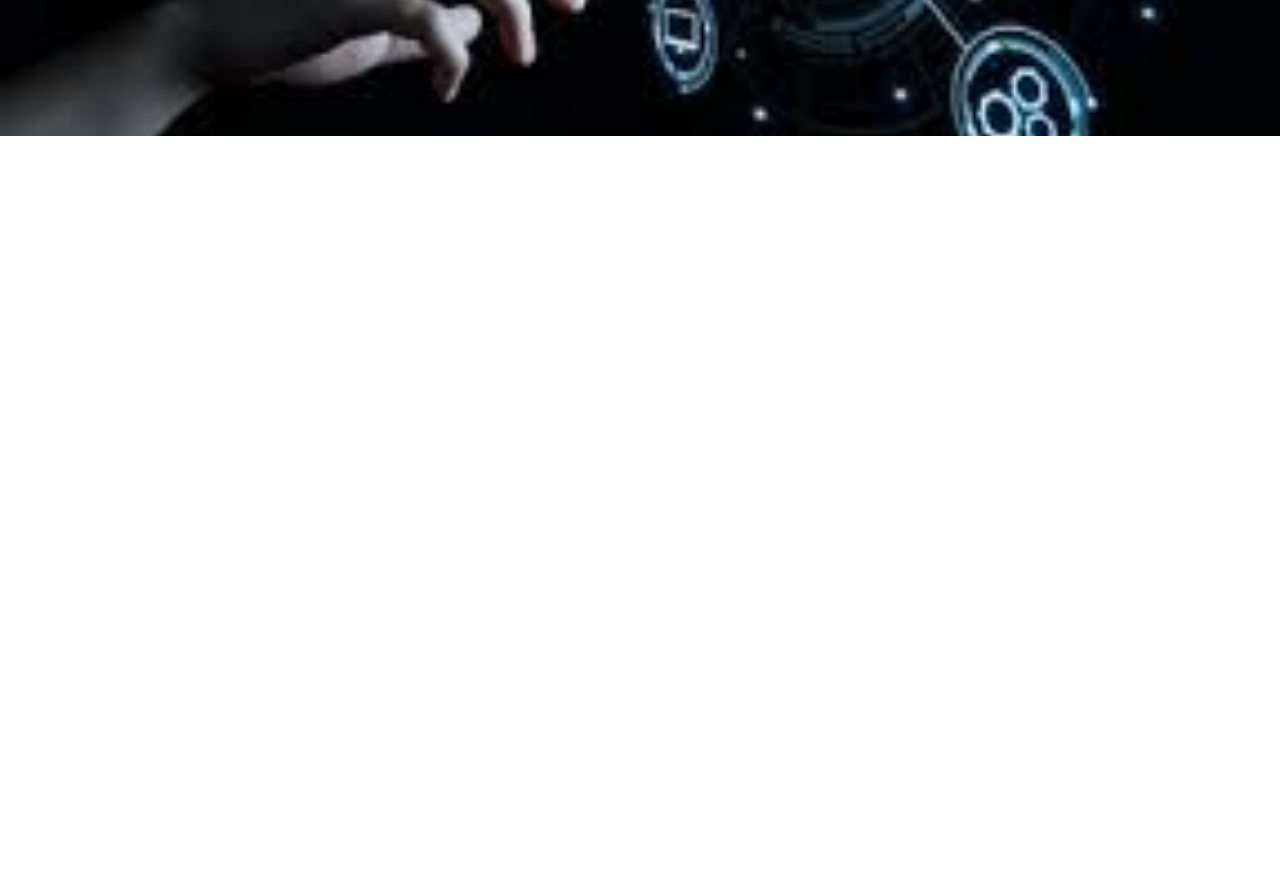
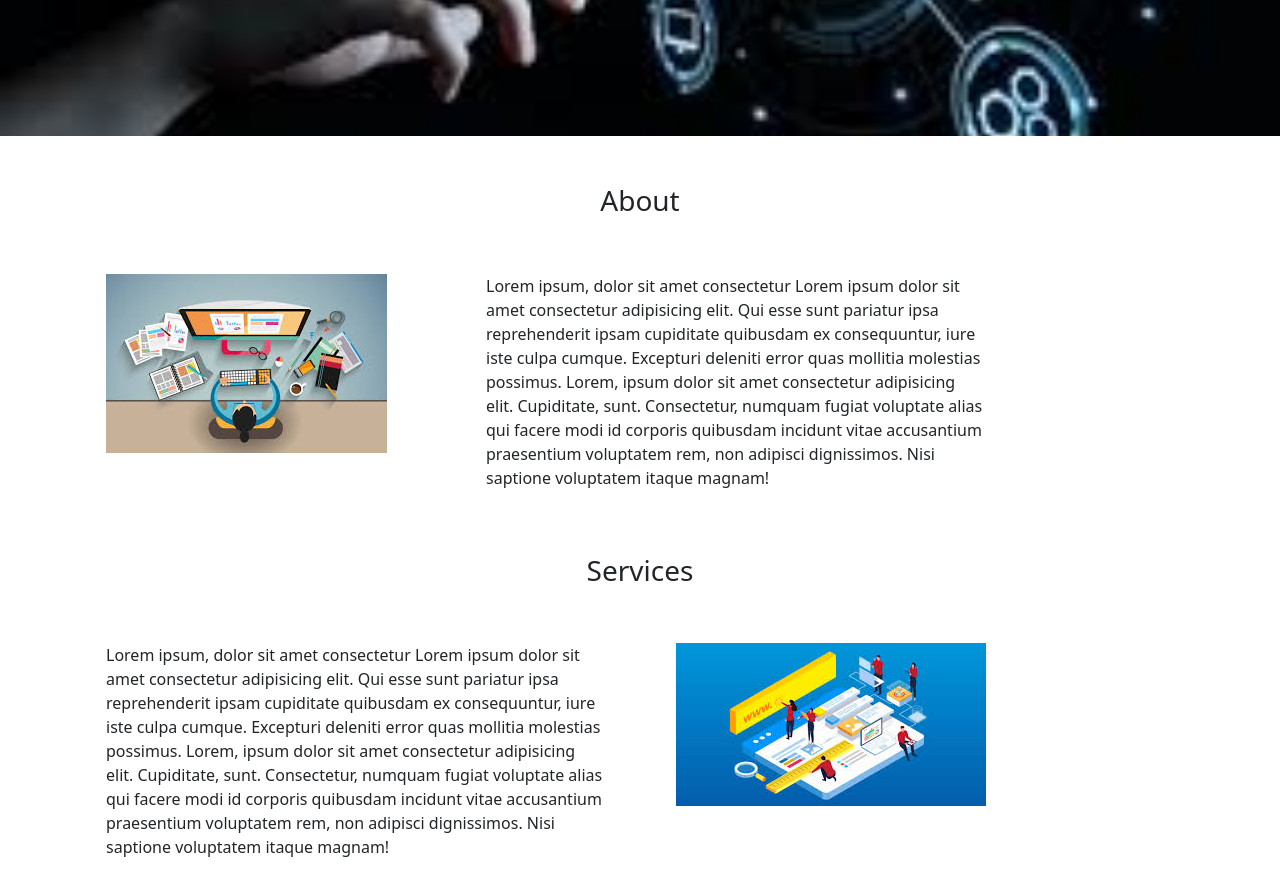
Before and after one commit to Paulson05/bootstrap, a plain HTML site: page index.html in a window 1280 px wide. Shown: the part 420-1295 px from the top of the page. Before the commit the page ends 800 px from the top, so only its background shows below. Drawn offline with nearby package versions, Linux system fonts and the light colour scheme.

Commit message:
about and services page

```diff
--- a/index.html
+++ b/index.html
@@ -57,7 +57,37 @@
           </div>
       </div>
 
+         <div class="container">
+             <h3 class="text-center p-5">About</h3>
+             <div class="row ">
+                   <div class="col-md-4 ">
+                       <div class="container">
+                        <img src="images\web dev.jpg" alt="">
+                       </div>
+                   </div>
+                   <div class="col-xs-4 col-md-6 ">
+                    <div class="container">
+                        <p>Lorem ipsum, dolor sit amet consectetur Lorem ipsum dolor sit amet consectetur adipisicing elit. Qui esse sunt pariatur ipsa reprehenderit ipsam cupiditate quibusdam ex consequuntur, iure iste culpa cumque. Excepturi deleniti error quas mollitia molestias possimus. Lorem, ipsum dolor sit amet consectetur adipisicing elit. Cupiditate, sunt. Consectetur, numquam fugiat voluptate alias qui facere modi id corporis quibusdam incidunt vitae accusantium praesentium voluptatem rem, non adipisci dignissimos. Nisi saptione voluptatem itaque magnam!</p>
+                    </div>
+                </div>
+             </div>
+         </div>
+         <div class="container">
+            <h3 class="text-center p-5">Services</h3>
+            <div class="row ">
+                  <div class="col-sx-4 col-md-6 ">
+                   <div class="container">
+                    <p>Lorem ipsum, dolor sit amet consectetur Lorem ipsum dolor sit amet consectetur adipisicing elit. Qui esse sunt pariatur ipsa reprehenderit ipsam cupiditate quibusdam ex consequuntur, iure iste culpa cumque. Excepturi deleniti error quas mollitia molestias possimus. Lorem, ipsum dolor sit amet consectetur adipisicing elit. Cupiditate, sunt. Consectetur, numquam fugiat voluptate alias qui facere modi id corporis quibusdam incidunt vitae accusantium praesentium voluptatem rem, non adipisci dignissimos. Nisi saptione voluptatem itaque magnam!</p>
+                   </div>
 
+                  </div>
+                  <div class="col-md-4 ">
+                    <div class="container">
+                        <img src="images\services.jpg" alt="">
+                    </div>
+               </div>
+            </div>
+        </div>
     <!-- JavaScript Bundle with Popper -->
 <script src="https://cdn.jsdelivr.net/npm/bootstrap@5.0.0-beta2/dist/js/bootstrap.bundle.min.js" integrity="sha384-b5kHyXgcpbZJO/tY9Ul7kGkf1S0CWuKcCD38l8YkeH8z8QjE0GmW1gYU5S9FOnJ0" crossorigin="anonymous"></script>
 </body>
```
Also changed, not shown: images/services.jpg (added), images/web dev.jpg (added).
